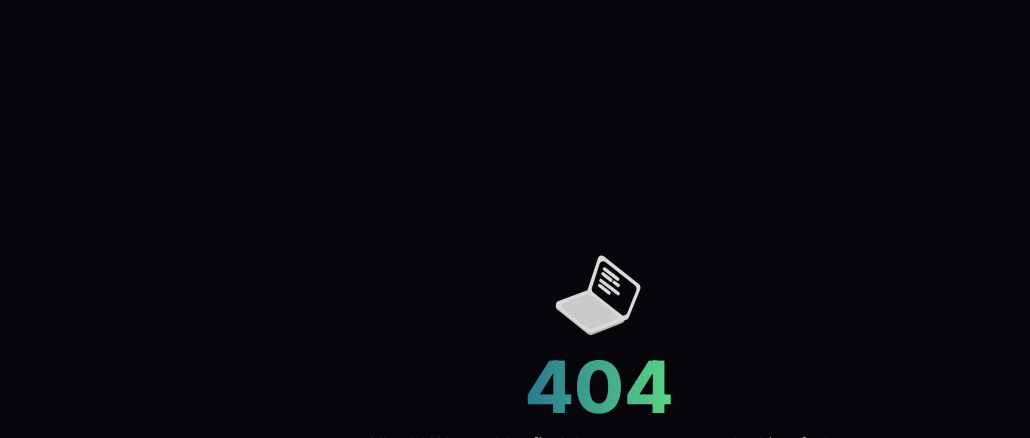
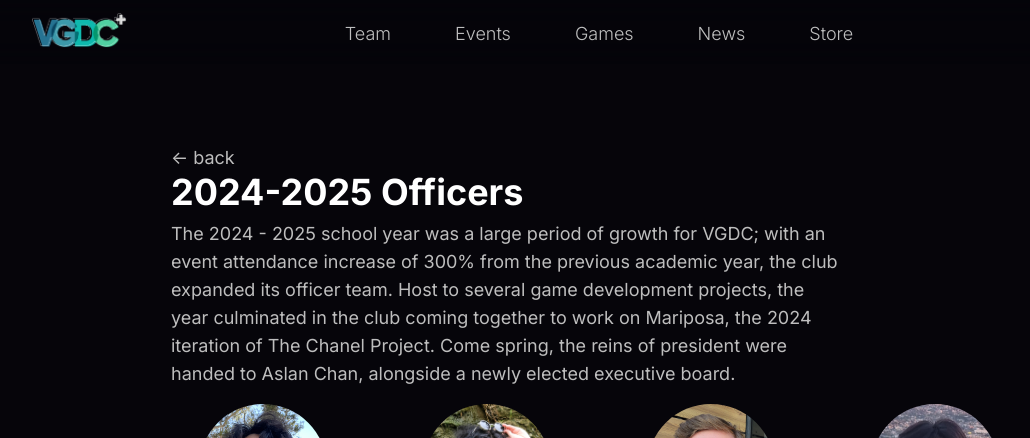
Before and after one commit to vgdc-ucsd/VGDC-Website, a Next.js app: page /officers/2024-2025 in a window 1280 px wide. Before the commit this address had no page. Shown: the top 438 px of the page, without its empty margins (41-1071 px from the left). Built offline with nearby package versions, Linux system fonts and the light colour scheme.

Commit message:
Added 2024-2025 officers page

```diff
--- /dev/null
+++ b/app/officers/2024-2025/page.tsx
@@ -0,0 +1,5 @@
+import OfficerPage from "@/components/officers/OfficerPage"
+
+export default function Officers() {
+  return <OfficerPage year="2024-2025" />
+}
```
